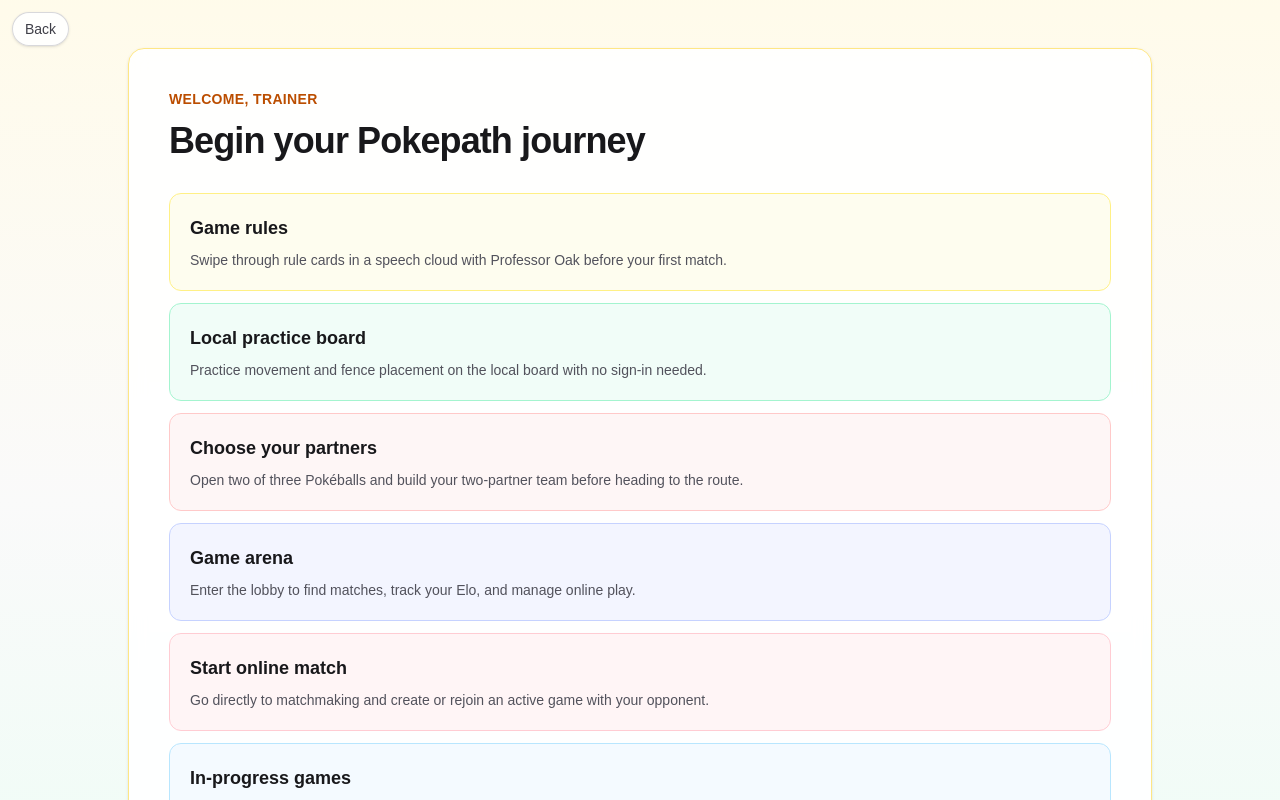
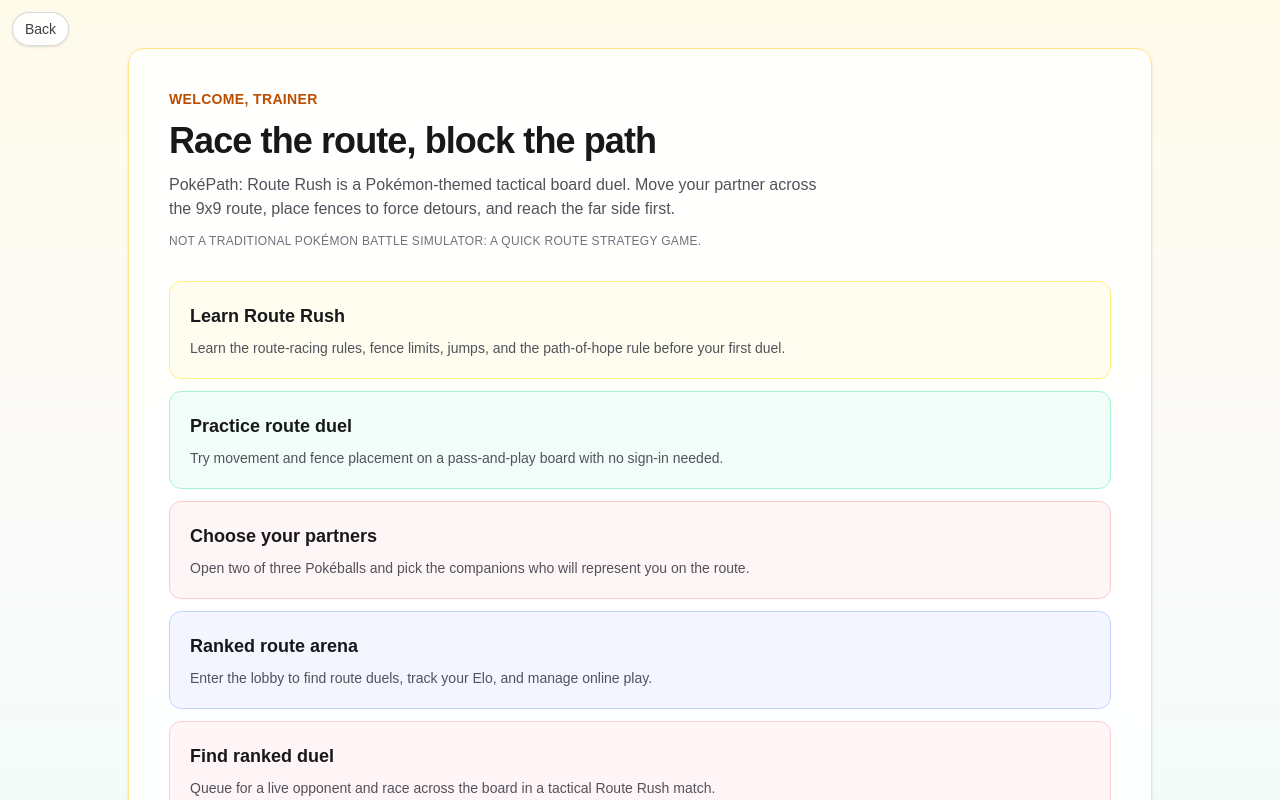
Before and after one commit to kiritka-jain/pokemon-battle, a Next.js app in the folder pokepath/: page / in a window 1280 px wide. Shown: the top 800 px of the page. Built offline with nearby package versions, Linux system fonts and the light colour scheme; no server answers.

Commit message:
Add Clarify The Game Promise

```diff
--- a/pokepath/src/app/page.tsx
+++ b/pokepath/src/app/page.tsx
@@ -13,9 +13,10 @@
             href="/tutorial"
             className="block w-full rounded-xl border border-yellow-200 bg-yellow-50/70 p-5 transition-colors hover:bg-yellow-100 dark:border-yellow-900/60 dark:bg-yellow-950/20 dark:hover:bg-yellow-900/30"
           >
-            <h2 className="text-lg font-semibold text-zinc-900 dark:text-zinc-50">Game rules</h2>
+            <h2 className="text-lg font-semibold text-zinc-900 dark:text-zinc-50">Learn Route Rush</h2>
             <p className="mt-2 text-sm text-zinc-600 dark:text-zinc-400">
-              Swipe through rule cards in a speech cloud with Professor Oak before your first match.
+              Learn the route-racing rules, fence limits, jumps, and the path-of-hope rule
+              before your first duel.
             </p>
           </Link>
 
@@ -23,9 +24,9 @@
             href="/play"
             className="block w-full rounded-xl border border-emerald-200 bg-emerald-50/70 p-5 transition-colors hover:bg-emerald-100 dark:border-emerald-900/60 dark:bg-emerald-950/20 dark:hover:bg-emerald-900/30"
           >
-            <h2 className="text-lg font-semibold text-zinc-900 dark:text-zinc-50">Local practice board</h2>
+            <h2 className="text-lg font-semibold text-zinc-900 dark:text-zinc-50">Practice route duel</h2>
             <p className="mt-2 text-sm text-zinc-600 dark:text-zinc-400">
-              Practice movement and fence placement on the local board with no sign-in needed.
+              Try movement and fence placement on a pass-and-play board with no sign-in needed.
             </p>
           </Link>
 
@@ -35,7 +36,8 @@
           >
             <h2 className="text-lg font-semibold text-zinc-900 dark:text-zinc-50">Choose your partners</h2>
             <p className="mt-2 text-sm text-zinc-600 dark:text-zinc-400">
-              Open two of three Pokéballs and build your two-partner team before heading to the route.
+              Open two of three Pokéballs and pick the companions who will represent you on
+              the route.
             </p>
           </Link>
 
@@ -43,9 +45,9 @@
             href="/lobby"
             className="block w-full rounded-xl border border-indigo-200 bg-indigo-50/70 p-5 transition-colors hover:bg-indigo-100 dark:border-indigo-900/60 dark:bg-indigo-950/20 dark:hover:bg-indigo-900/30"
           >
-            <h2 className="text-lg font-semibold text-zinc-900 dark:text-zinc-50">Game arena</h2>
+            <h2 className="text-lg font-semibold text-zinc-900 dark:text-zinc-50">Ranked route arena</h2>
             <p className="mt-2 text-sm text-zinc-600 dark:text-zinc-400">
-              Enter the lobby to find matches, track your Elo, and manage online play.
+              Enter the lobby to find route duels, track your Elo, and manage online play.
             </p>
           </Link>
 
@@ -53,9 +55,9 @@
             href="/lobby/find-match"
             className="block w-full rounded-xl border border-rose-200 bg-rose-50/70 p-5 transition-colors hover:bg-rose-100 dark:border-rose-900/60 dark:bg-rose-950/20 dark:hover:bg-rose-900/30"
           >
-            <h2 className="text-lg font-semibold text-zinc-900 dark:text-zinc-50">Start online match</h2>
+            <h2 className="text-lg font-semibold text-zinc-900 dark:text-zinc-50">Find ranked duel</h2>
             <p className="mt-2 text-sm text-zinc-600 dark:text-zinc-400">
-              Go directly to matchmaking and create or rejoin an active game with your opponent.
+              Queue for a live opponent and race across the board in a tactical Route Rush match.
             </p>
           </Link>
 
@@ -65,7 +67,7 @@
           >
             <h2 className="text-lg font-semibold text-zinc-900 dark:text-zinc-50">In-progress games</h2>
             <p className="mt-2 text-sm text-zinc-600 dark:text-zinc-400">
-              Accidentally navigated away? Rejoin ongoing battles instantly from your saved game links.
+              Accidentally navigated away? Rejoin ongoing route duels from your saved game links.
             </p>
           </Link>
         </div>
@@ -75,7 +77,7 @@
             href="/login"
             className="inline-flex h-11 items-center justify-center rounded-full bg-rose-700 px-5 text-sm font-medium text-white transition-colors hover:bg-rose-800 dark:bg-rose-600"
           >
-            Enter as trainer
+            Enter as route trainer
           </Link>
           <Link
             href="/leaderboard"
--- a/pokepath/src/app/tutorial/page.tsx
+++ b/pokepath/src/app/tutorial/page.tsx
@@ -10,11 +10,12 @@
         <div className="flex flex-wrap items-start justify-between gap-4">
           <div>
             <p className="text-xs font-semibold uppercase tracking-wide text-yellow-700 dark:text-yellow-300">
-              Trainer Handbook
+              Route Rush Handbook
             </p>
-            <h1 className="text-2xl font-semibold text-zinc-900 dark:text-zinc-50">Game rules</h1>
+            <h1 className="text-2xl font-semibold text-zinc-900 dark:text-zinc-50">Route duel rules</h1>
             <p className="mt-1 max-w-xl text-sm text-zinc-600 dark:text-zinc-400">
-              Professor Oak walks you through the essentials—one rule at a time.
+              Professor Oak explains how to win this Pokémon-themed path strategy game:
+              race to the far side, place fences, and never seal every route.
             </p>
           </div>
           <Link href="/" className="shrink-0 text-sm font-medium text-rose-700 underline dark:text-rose-400">
@@ -27,7 +28,7 @@
           <div className="flex w-full min-w-0 flex-1 flex-col items-center md:max-w-[58%] md:items-start">
             <RulesCloudDeck />
             <p className="mt-6 text-center text-sm text-zinc-500 dark:text-zinc-400 md:text-left">
-              Ready to practice?{' '}
+              Ready to practice the route duel?{' '}
               <Link href="/play" className="font-medium text-emerald-700 underline dark:text-emerald-400">
                 Open the practice board
               </Link>
--- a/pokepath/src/components/home/HomeHero.tsx
+++ b/pokepath/src/components/home/HomeHero.tsx
@@ -65,8 +65,15 @@
         Welcome, {name}
       </p>
       <h1 className="text-3xl font-semibold tracking-tight text-zinc-900 dark:text-zinc-50 sm:text-4xl">
-        Begin your Pokepath journey
+        Race the route, block the path
       </h1>
+      <p className="max-w-2xl text-sm leading-6 text-zinc-600 dark:text-zinc-400 sm:text-base">
+        PokéPath: Route Rush is a Pokémon-themed tactical board duel. Move your partner
+        across the 9x9 route, place fences to force detours, and reach the far side first.
+      </p>
+      <p className="text-xs font-medium uppercase tracking-wide text-zinc-500 dark:text-zinc-500">
+        Not a traditional Pokémon battle simulator: a quick route strategy game.
+      </p>
     </div>
   )
 }
```
Also changed, not shown: 1 other file (tests, documents, lock files or other folders).
